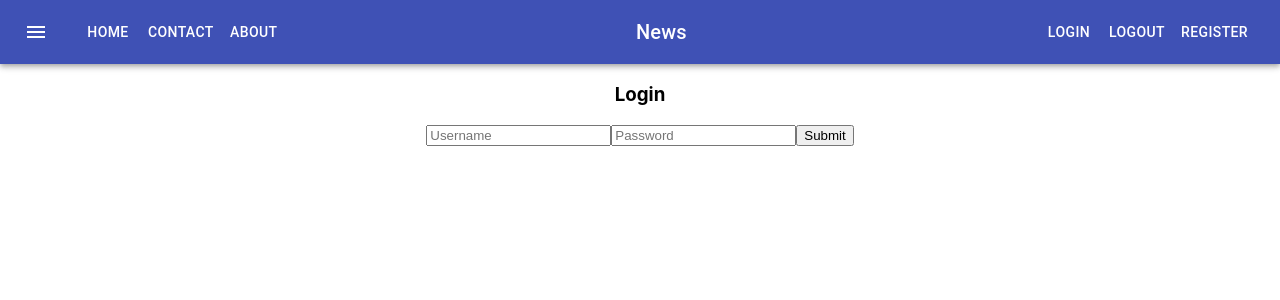
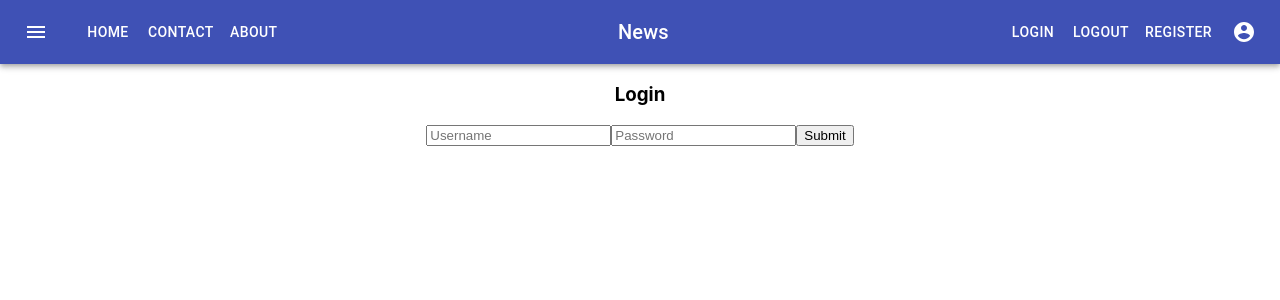
Before and after one commit to ferame/life-manager, a React (Create React App) app in the folder life-manager-web/: page /login in a window 1280 px wide. Shown: the top 300 px of the page. Built offline with nearby package versions, Linux system fonts and the light colour scheme.

Commit message:
Initial setup of user menu button

```diff
--- a/life-manager-web/src/components/TopBar.tsx
+++ b/life-manager-web/src/components/TopBar.tsx
@@ -9,6 +9,7 @@ import { useHistory } from 'react-router-dom';
 import { Button } from '@material-ui/core';
 import { logout } from 'redux/reducers/userSlice';
 import { useDispatch } from 'react-redux';
+import UserMenu from './UserMenu';
 
 const useStyles = makeStyles((theme: Theme) =>
   createStyles({
@@ -44,6 +45,7 @@ export default function TopBar() {
               <Button color="inherit" onClick={() => history.push('/login')}>Login</Button>
               <Button color="inherit" onClick={() => dispatch(logout())}>Logout</Button>
               <Button color="inherit" onClick={() => history.push('/register')}>Register</Button>
+              <UserMenu />
             </Toolbar>
         </AppBar>
         </div>
--- /dev/null
+++ b/life-manager-web/src/components/UserMenu.tsx
@@ -0,0 +1,47 @@
+import React from 'react';
+import { AccountCircle } from '@material-ui/icons';
+import IconButton from '@material-ui/core/IconButton';
+import Menu from '@material-ui/core/Menu';
+import { MenuItem } from '@material-ui/core';
+import { useDispatch } from 'react-redux';
+import { logout } from 'redux/reducers/userSlice';
+import { useHistory } from 'react-router-dom';
+
+export default function UserMenu(){
+    const [anchorEl, setAnchorEl] = React.useState<null | HTMLElement>(null);
+
+    const handleClick = (event: React.MouseEvent<HTMLButtonElement>) => {
+        setAnchorEl(event.currentTarget);
+    };
+
+    const handleClose = () => {
+        setAnchorEl(null);
+    };
+
+    // const [isOpen, setIsOpen] = useState(false);
+    const dispatch = useDispatch();
+    const history = useHistory();
+    return (
+        <div>
+            <IconButton
+                edge='end'
+                aria-label='account of current user'
+                aria-controls={'user-menu-button'}
+                aria-haspopup='true'
+                onClick={handleClick}
+                color='inherit'
+                >
+                <AccountCircle />
+            </IconButton>
+            <Menu
+                id={'user-menu'}
+                anchorEl={anchorEl}
+                open={Boolean(anchorEl)}
+                onClose={handleClose}
+                >
+                <MenuItem onClick={() => history.push('/about')}>Details</MenuItem>
+                <MenuItem onClick={() => dispatch(logout())}>Logout</MenuItem>
+            </Menu>
+        </div>
+    );
+};
```
Lines whose indentation alone changed are shown as unchanged.
